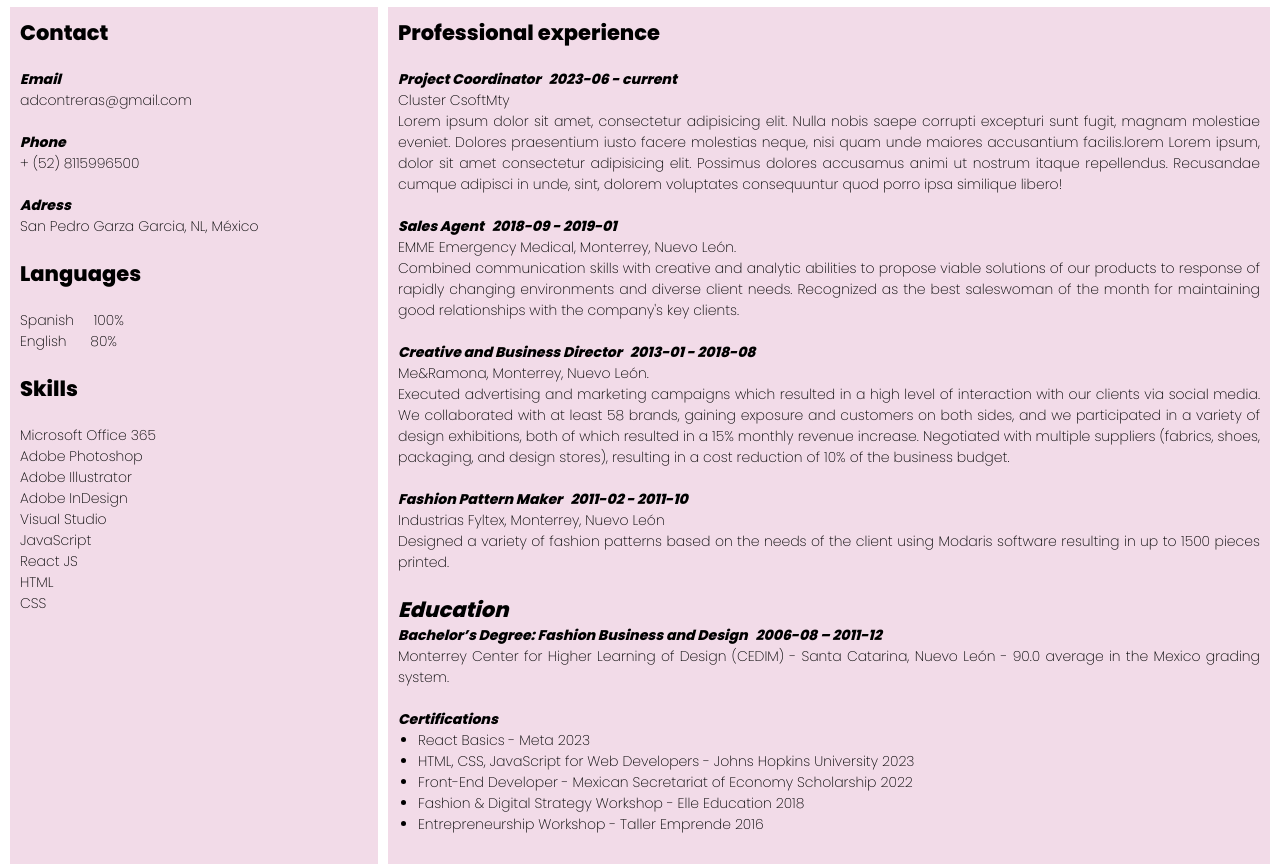
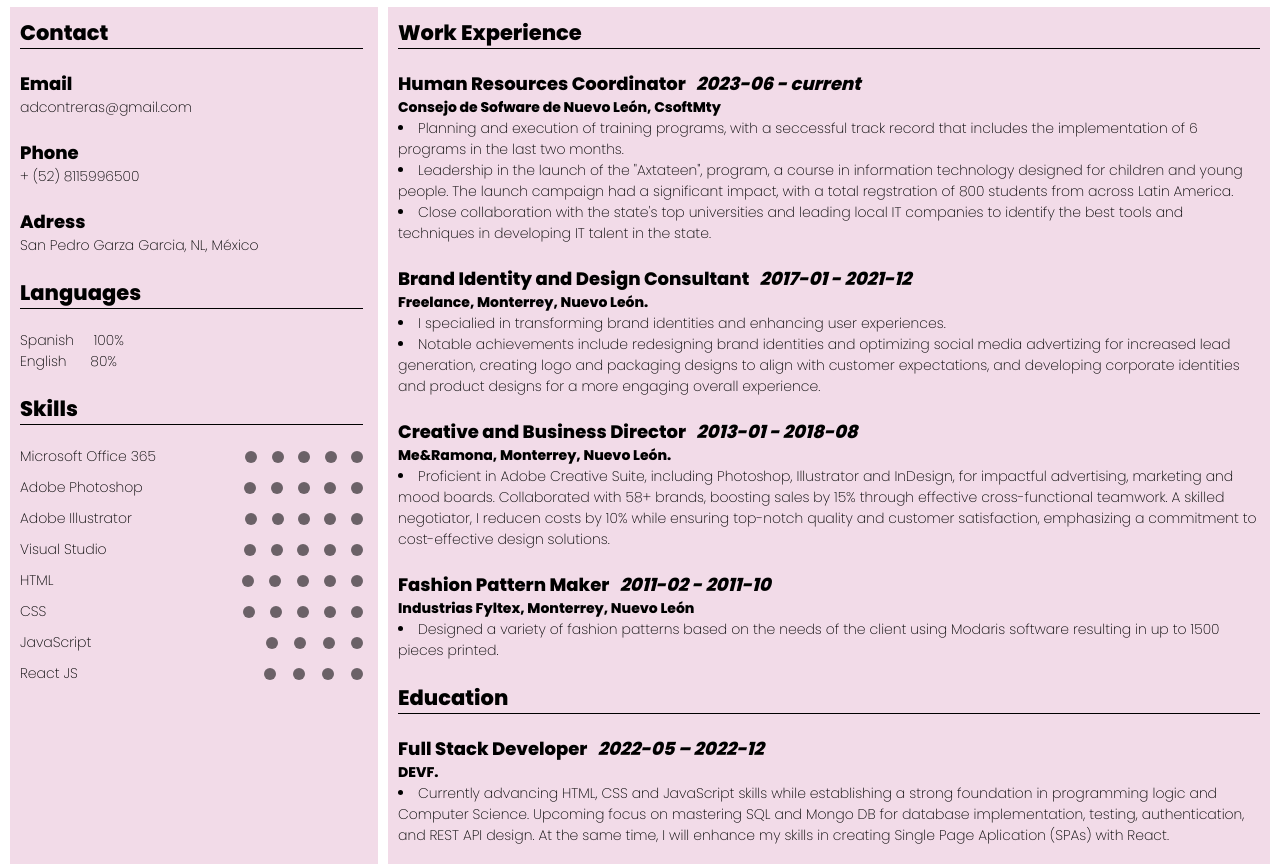
Before and after one commit to adcontreras/CV, a plain HTML site: page index.html in a window 1280 px wide. Shown: the part 223-1087 px from the top of the page. Drawn offline with Linux system fonts and the light colour scheme.

Commit message:
actualizacion 13-sep-23

```diff
--- a/index.html
+++ b/index.html
@@ -28,6 +28,7 @@
     <section class="container">
         <aside class="contact">
             <h2>Contact</h2>
+            <hr size="1" width="100%" color="black">
             <br>
             <article class="dato">
                 <h4>Email</h4>
@@ -48,6 +49,7 @@
             </article>
 
             <h2>Languages</h2>
+            <hr size="1" width="100%" color="black">
             <br>
             <article class="dato">
                 <ul>
@@ -58,60 +60,75 @@
             </article>
 
             <h2>Skills</h2>
+            <hr size="1" width="100%" color="black">
             <br>
             <article class="dato">
                 <ul class="skills">
-                    <li>Microsoft Office 365</li>
-                    <li>Adobe Photoshop </li>
-                    <li>Adobe Illustrator</li>
-                    <li>Adobe InDesign</li>
-                    <li>Visual Studio</li>
-                    <li>JavaScript</li>
-                    <li>React JS</li>
-                    <li>HTML</li>
-                    <li>CSS &nbsp;&nbsp;&nbsp;</li>
+                    <li class="list-item">Microsoft Office 365 &nbsp;&nbsp;&nbsp;&nbsp;&nbsp;&nbsp; &nbsp;&nbsp;&nbsp; &nbsp;&nbsp;&nbsp; &nbsp;&nbsp;&nbsp;<div class="circle"></div><div class="circle"></div><div class="circle"></div><div class="circle"></div><div class="circle"></div></li>
+
+                    <li class="list-item">Adobe Photoshop &nbsp;&nbsp;&nbsp;&nbsp;&nbsp;&nbsp;&nbsp;&nbsp;&nbsp;&nbsp;&nbsp;&nbsp; &nbsp;&nbsp;&nbsp;&nbsp;&nbsp;&nbsp; &nbsp;<div class="circle"></div><div class="circle"></div><div class="circle"></div><div class="circle"></div><div class="circle"></div></li>
+
+                    <li class="list-item">Adobe Illustrator &nbsp;&nbsp;&nbsp;&nbsp;&nbsp;&nbsp;&nbsp;&nbsp;&nbsp;&nbsp;&nbsp;&nbsp; &nbsp;&nbsp;&nbsp;&nbsp;&nbsp;&nbsp; &nbsp;&nbsp;&nbsp;&nbsp;<div class="circle"></div><div class="circle"></div><div class="circle"></div><div class="circle"></div><div class="circle"></div></li>
+                    <!-- <li>Adobe InDesign</li> -->
+                    <li class="list-item">Visual Studio &nbsp;&nbsp;&nbsp;&nbsp;&nbsp;&nbsp;&nbsp;&nbsp;&nbsp;&nbsp;&nbsp;&nbsp; &nbsp;&nbsp;&nbsp;&nbsp;&nbsp;&nbsp; &nbsp;&nbsp;&nbsp;&nbsp;&nbsp;&nbsp; &nbsp;&nbsp;&nbsp;<div class="circle"></div><div class="circle"></div><div class="circle"></div><div class="circle"></div><div class="circle"></div></li>
+
+                    <li class="list-item">HTML &nbsp;&nbsp;&nbsp;&nbsp;&nbsp;&nbsp;&nbsp;&nbsp;&nbsp;&nbsp;&nbsp;&nbsp; &nbsp;&nbsp;&nbsp;&nbsp;&nbsp;&nbsp; &nbsp;&nbsp;&nbsp;&nbsp;&nbsp;&nbsp;&nbsp;&nbsp;&nbsp;&nbsp;&nbsp;&nbsp;&nbsp;&nbsp;&nbsp;&nbsp;&nbsp;&nbsp;&nbsp;&nbsp;&nbsp;&nbsp;&nbsp;<div class="circle"></div><div class="circle"></div><div class="circle"></div><div class="circle"></div><div class="circle"></div></li>
+
+                    <li class="list-item">CSS &nbsp;&nbsp;&nbsp;&nbsp;&nbsp;&nbsp;&nbsp;&nbsp;&nbsp;&nbsp;&nbsp;&nbsp; &nbsp;&nbsp;&nbsp;&nbsp;&nbsp;&nbsp; &nbsp;&nbsp;&nbsp;&nbsp;&nbsp;&nbsp;&nbsp;&nbsp;&nbsp;&nbsp;&nbsp;&nbsp;&nbsp;&nbsp;&nbsp;&nbsp;&nbsp;&nbsp;&nbsp;&nbsp;&nbsp;&nbsp;&nbsp;&nbsp;&nbsp;<div class="circle"></div><div class="circle"></div><div class="circle"></div><div class="circle"></div><div class="circle"></div></li>
+                    <li class="list-item">JavaScript &nbsp;&nbsp;&nbsp;&nbsp;&nbsp;&nbsp;&nbsp;&nbsp;&nbsp;&nbsp;&nbsp;&nbsp; &nbsp;&nbsp;&nbsp;&nbsp;&nbsp;&nbsp; &nbsp;&nbsp;&nbsp;&nbsp;&nbsp;&nbsp;&nbsp;&nbsp;&nbsp;&nbsp;&nbsp;&nbsp;&nbsp;&nbsp;&nbsp;&nbsp;&nbsp;&nbsp;&nbsp;<div class="circle"></div><div class="circle"></div><div class="circle"></div><div class="circle"></div></li>
+                    <li class="list-item">React JS &nbsp;&nbsp;&nbsp;&nbsp;&nbsp;&nbsp;&nbsp;&nbsp;&nbsp;&nbsp;&nbsp;&nbsp; &nbsp;&nbsp;&nbsp;&nbsp;&nbsp;&nbsp; &nbsp;&nbsp;&nbsp;&nbsp;&nbsp;&nbsp;&nbsp;&nbsp;&nbsp;&nbsp;&nbsp;&nbsp;&nbsp;&nbsp;&nbsp;&nbsp;&nbsp;&nbsp;&nbsp;&nbsp;&nbsp;&nbsp;<div class="circle"></div><div class="circle"></div><div class="circle"></div><div class="circle"></div></li>
+
+
                 </ul>
             </article>
         </aside>
 
         <article class="experience">
-            <h2>Professional experience</h2>
+            <h2>Work Experience</h2>
+            <hr size="1" width="100%" color="black">
             <br>
             <article class="description">
-                <h4><strong>Project Coordinator &nbsp; <em> 2023-06 - current </em></strong></h4>
-                <p>Cluster CsoftMty</p>
-                <p>Lorem ipsum dolor sit amet, consectetur adipisicing elit. Nulla nobis saepe corrupti excepturi sunt fugit, magnam molestiae eveniet. Dolores praesentium iusto facere molestias neque, nisi quam unde maiores accusantium facilis.lorem Lorem ipsum, dolor sit amet consectetur adipisicing elit. Possimus dolores accusamus animi ut nostrum itaque repellendus. Recusandae cumque adipisci in unde, sint, dolorem voluptates consequuntur quod porro ipsa similique libero!</p>
+                <h4><strong>Human Resources Coordinator &nbsp; <em>2023-06 - current</em> </strong></h4>
+                <p><strong>Consejo de Sofware de Nuevo León, CsoftMty</strong></p>
+                <p><li>Planning and execution of training programs, with a seccessful track record that includes the implementation of 6 programs in the last two months. </li><li>Leadership in the launch of the "Axtateen", program, a course in information technology designed for children and young people. The launch campaign had a significant impact, with a total regstration of 800 students from across Latin America. </li><li>Close collaboration with the state's top universities and leading local IT companies to identify the best tools and techniques in developing IT talent in the state.</li> </p>
                 <br>
             </article>
 
             <article class="description">
-                <h4><strong>Sales Agent &nbsp; <em> 2018-09 - 2019-01</em></strong></h4>
-                <p>EMME Emergency Medical, Monterrey, Nuevo León.</p>
-                <p>Combined communication skills with creative and analytic abilities to propose viable solutions of our products to response of rapidly changing environments and diverse client needs.
-                Recognized as the best saleswoman of the month for maintaining good relationships with the company's key clients.</p>
+                <h4><strong>Brand Identity and Design Consultant &nbsp; <em> 2017-01 - 2021-12</em></strong></h4>
+                <p><strong>Freelance, Monterrey, Nuevo León.</strong></p>
+                <p><li>I specialied in transforming brand identities and enhancing user experiences.</li> <li>Notable achievements include redesigning brand identities and optimizing social media advertizing for increased lead generation, creating logo and packaging designs to align with customer expectations, and developing corporate identities and product designs for a more engaging overall experience.</li></p>
                 <br>
             </article>
 
             <article class="description">
                 <h4><strong>Creative and Business Director &nbsp; <em>2013-01 - 2018-08</em></strong></h4>
-                <p>Me&Ramona, Monterrey, Nuevo León.</p>
-                <p>Executed advertising and marketing campaigns which resulted in a high level of interaction with our clients via social media.
-                We collaborated with at least 58 brands, gaining exposure and customers on both sides, and we participated in a variety of design exhibitions, both of which resulted in a 15% monthly revenue increase.
-                Negotiated with multiple suppliers (fabrics, shoes, packaging, and design stores), resulting in a cost reduction of 10% of the business budget.</p>
+                <p><strong>Me&Ramona, Monterrey, Nuevo León.</strong></p>
+                <p><li>Proficient in Adobe Creative Suite, including Photoshop, Illustrator and InDesign, for impactful advertising, marketing and mood boards. Collaborated with 58+ brands, boosting sales by 15% through effective cross-functional teamwork. A skilled negotiator, I reducen costs by 10% while ensuring top-notch quality and customer satisfaction, emphasizing a commitment to cost-effective design solutions.</li></p>
                 <br>
             </article>
 
             <article class="description">
                 <h4><strong>Fashion Pattern Maker &nbsp; <em>2011-02 - 2011-10</em></strong></h4>
-                <p>Industrias Fyltex, Monterrey, Nuevo León</p>
-                <p>Designed a variety of fashion patterns based on the needs of the client using Modaris software resulting in up to 1500 pieces printed.</p>
+                <p><strong>Industrias Fyltex, Monterrey, Nuevo León</strong></p>
+                <p><li>Designed a variety of fashion patterns based on the needs of the client using Modaris software resulting in up to 1500 pieces printed.</li</p>
                 <br>
             </article>
+            <br>
+            <h2>Education</h2>
+            <hr size="1" width="100%" color="black">
+            <br>
+            <article class="education">
+                <h4><strong>Full Stack Developer &nbsp; <em>2022-05 – 2022-12</em></strong></h4>
+                <p><strong>DEVF.</strong><li>Currently advancing HTML, CSS and JavaScript skills while establishing a strong foundation in programming logic and Computer Science. Upcoming focus on mastering SQL and Mongo DB for database implementation, testing, authentication, and REST API design. At the same time, I will enhance my skills in creating Single Page Aplication (SPAs) with React.</li></p>
+                <br>
 
-            <h2><em>Education</em></h2>
-            <article class="education">
+                <h4><strong>Front-End Developer &nbsp; <em>2022-05 – 2022-12</em></strong></h4>
+                <p><strong>Mexican Secretariat of Economy workshop, Monterrey, Nuevo León.</strong><li>Learned to create web aplications with modern technologies, including Bootstrap, Express, jQuery, Axios, and React, and gained practical skills in HTML, CSS, and JavaScript to create visually appealing and user-friendly web apps. Proficient in both front-end and back-end development, dedicated to delivering engaging and intuitive user experiences.</li></p>
+                <br>
+
                 <h4><strong>Bachelor’s Degree: Fashion Business and Design &nbsp; <em>2006-08 – 2011-12</em></strong></h4>
-                <p>Monterrey Center for Higher Learning of Design (CEDIM) - Santa Catarina, Nuevo León - 90.0 average in the Mexico grading system.</p>
+                <p><strong>Monterrey Center for Higher Learning of Design (CEDIM) - Santa Catarina, Nuevo León.</strong><li>90.0 average in the Mexico grading system.</li></p>
                 <br>
             </article>
 
--- a/style.css
+++ b/style.css
@@ -16,6 +16,7 @@ header{
     width: 100vw;
     height: 230px;
     background-color: rgb(242, 219, 232);
+    /* background-color: rgb(201, 166, 186);  */
     display: flex;
     justify-content: flex-end;
     border:10px solid white;
@@ -60,7 +61,7 @@ span{
 
 .name{
 font-size: 50px;
-color: azure;
+color: white;
 }
 
 .about p{
@@ -80,6 +81,30 @@ color: azure;
     border-bottom: 0px;
     border-top: 0px;
     }
+
+    .list-item {
+        display: flex; /* Utilizamos flexbox para alinear elementos en una fila */
+        justify-content: space-between; /* Espacio uniforme entre elementos */
+        align-items: center; /* Centra verticalmente el texto y los círculos */
+        margin-bottom: 10px; /* Espacio entre elementos <li> */
+      }
+
+      .circle {
+        width: 12px;
+        height: 12px;
+        background-color: rgba(0, 0, 0, 0.555);
+        border-radius: 50%;
+        margin-right: px;
+      }
+
+    /* .circle {
+        width: 12px;
+        height: 12px;
+        background-color: rgba(0, 0, 0, 0.776);
+        border-radius: 50%;
+        display: inline-block;
+        margin-right: 10px;
+      } */
 
 .contact{
     width: 30%;
@@ -110,10 +135,13 @@ color: azure;
 }
 
 .container h4{
-    font-style: italic;
-
+    font-size:18px;
 }
 
+em{
+    color: rgb(0, 0, 0);
+    /* font-weight:normal; */
+}
 /* Empieza el footer */
 footer{
     width: 100vw;
```
